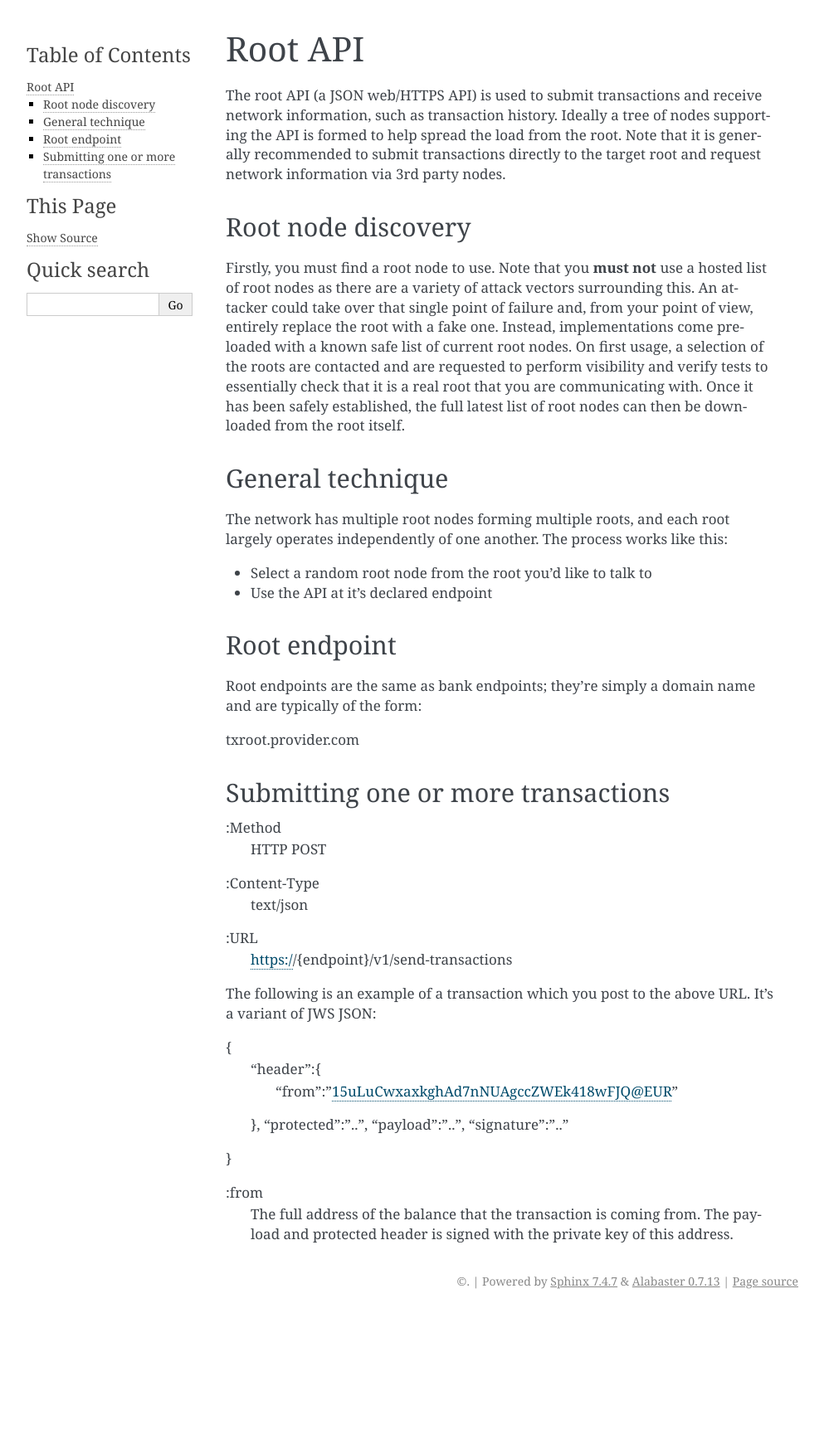
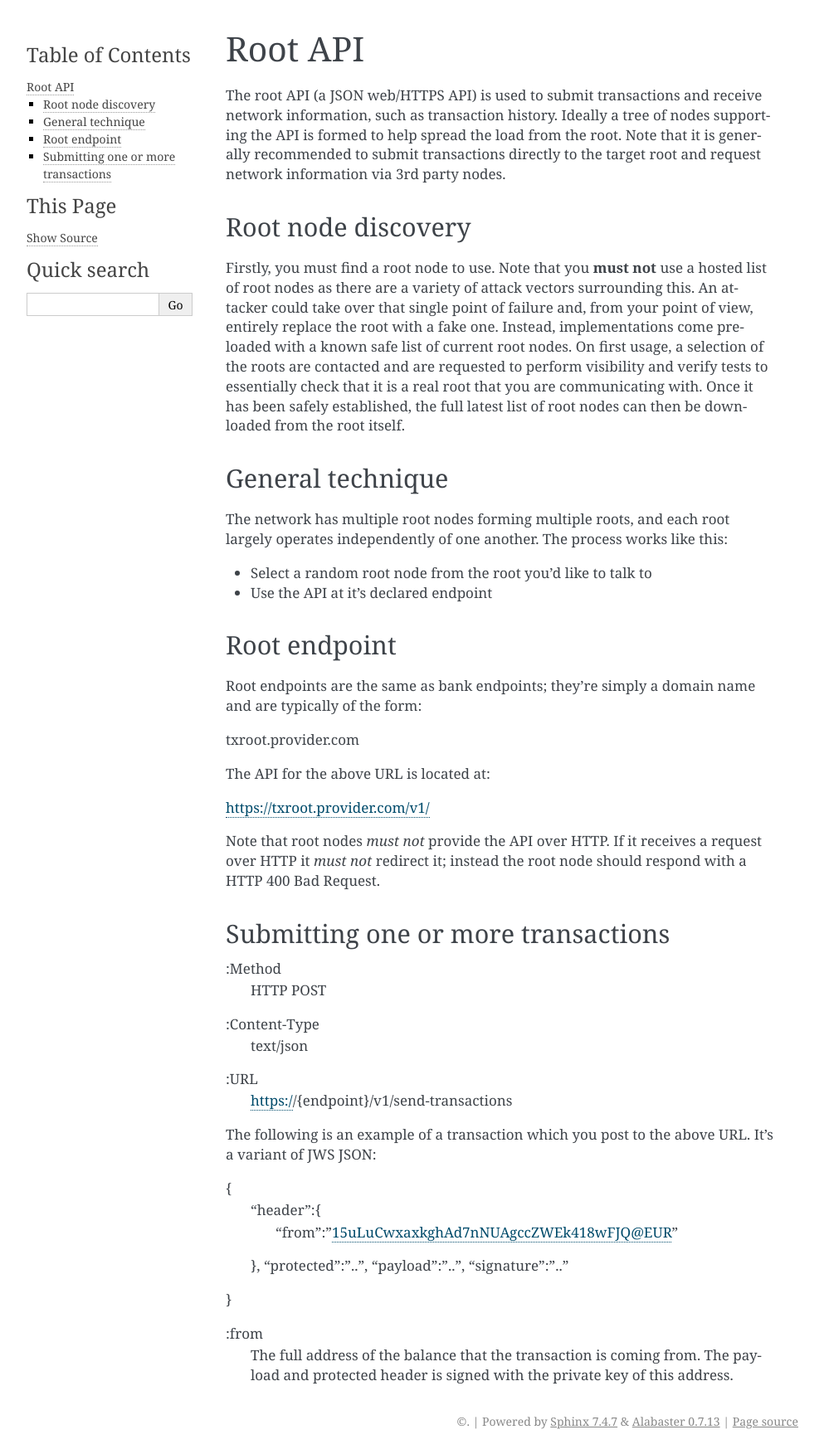
Before and after one commit to OpenTransfr/Core, a Sphinx documentation site: the page built from docs/Root/API.rst, in a window 1280 px wide. Shown: the whole page at 83% size, without its empty margins (148-1141 px from the left). Built offline with Sphinx 7.4.7, drawn with Linux system fonts in a browser that asks for light colours; before the commit the page ends 1584 px from its top, so only the background shows below that.

Commit message:
Update API.rst

```diff
--- a/docs/Root/API.rst
+++ b/docs/Root/API.rst
@@ -22,6 +22,12 @@ Root endpoint
 Root endpoints are the same as bank endpoints; they're simply a domain name and are typically of the form:
 
 txroot.provider.com
+
+The API for the above URL is located at:
+
+https://txroot.provider.com/v1/
+
+Note that root nodes *must not* provide the API over HTTP. If it receives a request over HTTP it *must not* redirect it; instead the root node should respond with a HTTP 400 Bad Request.
 
 Submitting one or more transactions
 -----------------------------------
```
